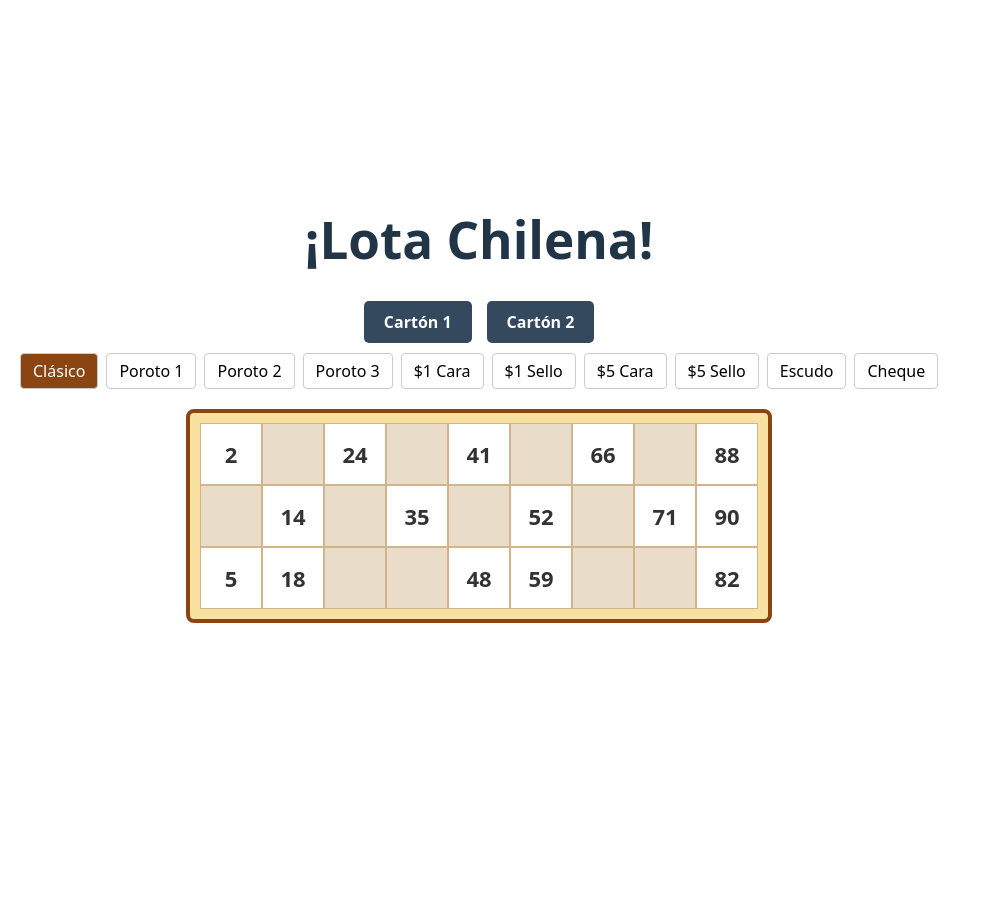
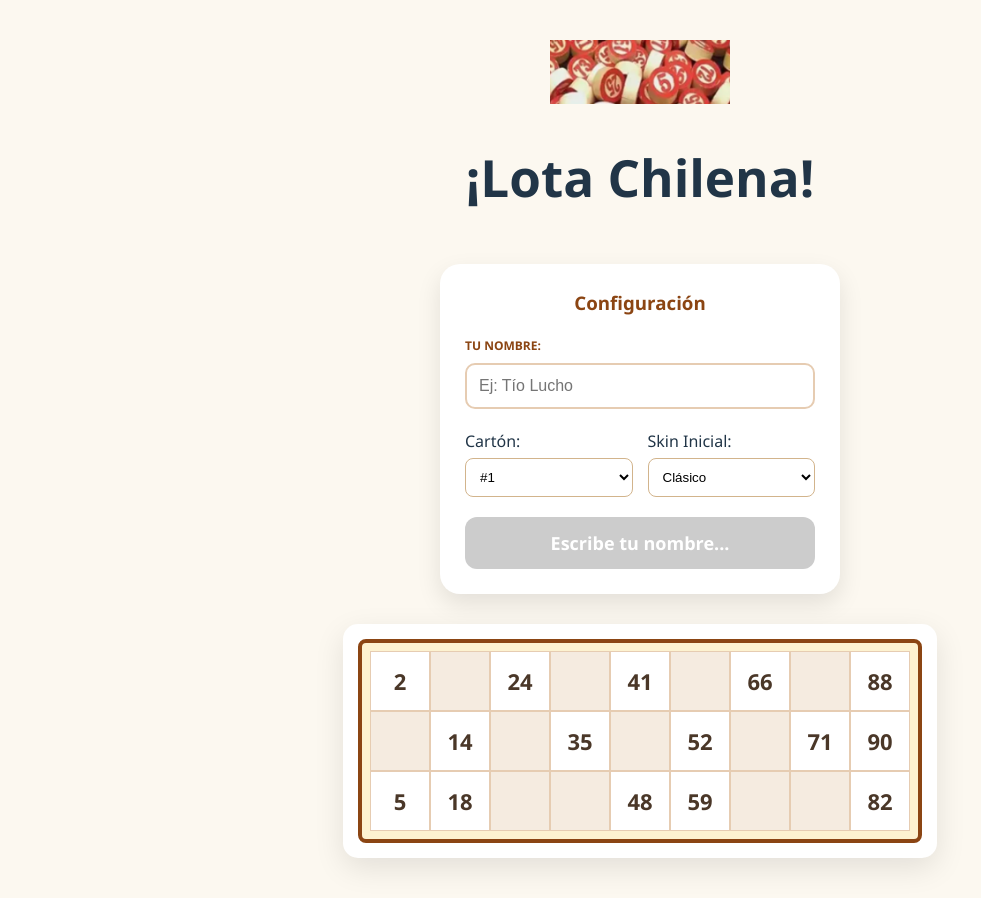
Before and after one commit to rijjsb/lota-chilena, a React (Vite) app: page / in a window 1280 px wide. Shown: the whole page, without its empty margins (0-981 px from the left). Before the commit the page ends 800 px from the top, so only its background shows below. Built offline with nearby package versions, Linux system fonts and the light colour scheme.

Commit message:
adding logo and some more options

```diff
--- a/src/App.css
+++ b/src/App.css
@@ -1,48 +1,178 @@
-.lota-container {
+/* RESET BROWSER DEFAULTS */
+* { box-sizing: border-box; }
+body, html {
+  margin: 0;
+  padding: 0;
+  width: 100%;
+  overflow-x: hidden;
+  background-color: #fcf8f0;
+  font-family: 'Segoe UI', Tahoma, Geneva, Verdana, sans-serif;
+}
+
+/* MAIN CENTERING LOGIC */
+.main-wrapper {
+  display: flex;
+  flex-direction: column;
+  align-items: center; /* Horizontally center everything */
+  justify-content: flex-start;
+  width: 100vw; /* Force full screen width */
+  min-height: 100vh;
+  padding: 40px 15px;
+}
+
+.game-header {
   display: flex;
   flex-direction: column;
   align-items: center;
-  padding: 20px;
+  margin-bottom: 25px;
+  text-align: center;
 }
 
-.skin-selector {
+.logo {
+  max-width: 180px;
+  height: auto;
+  margin-bottom: 10px;
+}
+
+.game-container {
   display: flex;
-  flex-wrap: wrap; /* This makes buttons go to a second line on mobile */
+  flex-direction: column;
+  align-items: center;
+  width: 100%;
+}
+
+/* SETUP CARD (LOBBY) */
+.setup-card {
+  background: white;
+  padding: 25px;
+  border-radius: 20px;
+  box-shadow: 0 10px 25px rgba(0,0,0,0.1);
+  width: 100%;
+  max-width: 400px;
+  margin-bottom: 30px;
+  display: flex;
+  flex-direction: column;
+  gap: 20px;
+}
+
+.setup-card h3 {
+  margin: 0;
+  color: #8b4513;
+  text-align: center;
+}
+
+.input-group {
+  display: flex;
+  flex-direction: column;
   gap: 8px;
-  margin-bottom: 20px;
+}
+
+.input-group label {
+  font-size: 12px;
+  font-weight: bold;
+  color: #8b4513;
+  text-transform: uppercase;
+}
+
+.input-group input {
+  padding: 12px;
+  border: 2px solid #e6ccb2;
+  border-radius: 10px;
+  font-size: 16px;
+  outline: none;
+}
+
+.input-group input:focus { border-color: #27ae60; }
+
+.controls-row {
+  display: flex;
+  justify-content: space-between;
+  gap: 15px;
+}
+
+.control-group {
+  display: flex;
+  flex-direction: column;
+  gap: 5px;
+  flex: 1;
+}
+
+select {
+  padding: 10px;
+  border-radius: 8px;
+  border: 1px solid #d2b48c;
+  background-color: white;
+  width: 100%;
+}
+
+/* BUTTONS */
+.start-btn {
+  background-color: #27ae60;
+  color: white;
+  border: none;
+  padding: 14px;
+  font-size: 18px;
+  font-weight: bold;
+  border-radius: 12px;
+  cursor: pointer;
+  transition: all 0.2s;
+}
+
+.start-btn:disabled {
+  background-color: #ccc;
+  cursor: not-allowed;
+}
+
+.start-btn:not(:disabled):hover { transform: translateY(-2px); }
+
+.ingame-status {
+  text-align: center;
+  margin-bottom: 25px;
+}
+
+.mid-game-skin {
+  margin: 15px 0;
+  display: flex;
+  align-items: center;
+  gap: 10px;
   justify-content: center;
 }
 
-.skin-selector button {
-  padding: 6px 12px;
+.mid-game-skin label { font-size: 12px; font-weight: bold; }
+
+.reset-btn {
+  background: none;
+  border: 1px solid #8b4513;
+  color: #8b4513;
+  padding: 5px 15px;
+  border-radius: 5px;
   cursor: pointer;
-  border: 1px solid #ccc;
-  background: white;
-  border-radius: 4px;
 }
 
-.skin-selector button.active {
-  background-color: #8b4513;
-  color: white;
+/* BOARD STYLES */
+.carton-wrapper {
+  background: white;
+  padding: 15px;
+  border-radius: 15px;
+  box-shadow: 0 10px 30px rgba(0,0,0,0.1);
 }
 
 .carton {
-  display: inline-block;
-  background-color: #f8e1a1;
-  padding: 10px;
+  display: flex;
+  flex-direction: column;
+  background-color: #fdf2d0;
+  padding: 8px;
   border: 4px solid #8b4513;
   border-radius: 8px;
 }
 
-.row {
-  display: flex;
-}
+.row { display: flex; }
 
 .cell {
-  position: relative; /* THIS IS THE MOST IMPORTANT LINE */
-  width: 60px; /* Slightly bigger for better mobile tapping */
+  position: relative;
+  width: 60px;
   height: 60px;
-  border: 1px solid #d2b48c;
+  border: 1px solid #e6ccb2;
   display: flex;
   align-items: center;
   justify-content: center;
@@ -50,60 +180,26 @@
   cursor: pointer;
 }
 
-.cell.empty {
-  background-color: #e9dcc9;
-}
+.cell.empty { background-color: #f5ebe0; }
 
 .number-text {
-  font-weight: bold;
+  font-weight: 800;
   font-size: 22px;
-  color: #333;
-  z-index: 1; /* Puts the number slightly behind the marker if they overlap */
+  color: #4a3728;
 }
 
 .marker-container {
   position: absolute;
-  top: 0;
-  left: 0;
-  width: 100%;
-  height: 100%;
-  display: flex;
-  justify-content: center;
-  align-items: center;
-  z-index: 2; /* Puts the marker on top of the number */
+  top: 0; left: 0; width: 100%; height: 100%;
+  display: flex; justify-content: center; align-items: center;
   pointer-events: none;
 }
 
-.skin-img {
-  width: 90%;  /* This standardizes all image widths */
-  height: 90%; /* This standardizes all image heights */
-  object-fit: contain; /* THIS FIXES DIFFERENT IMAGE SIZES */
-}
+.skin-img { width: 85%; height: 85%; object-fit: contain; }
 
 .classic-dot {
-  width: 40px;
-  height: 40px;
-  background-color: rgba(46, 204, 113, 0.7); /* A nice Chilean Green */
-  border: 2px solid #27ae60; /* Darker green border to make it pop */
+  width: 42px; height: 42px;
+  background-color: rgba(46, 204, 113, 0.7);
+  border: 2px solid #27ae60;
   border-radius: 50%;
 }
-
-.carton-selector {
-  margin-bottom: 10px;
-  display: flex;
-  gap: 15px;
-}
-
-.carton-selector button {
-  padding: 10px 20px;
-  background-color: #34495e;
-  color: white;
-  border: none;
-  border-radius: 5px;
-  cursor: pointer;
-  font-weight: bold;
-}
-
-.carton-selector button:hover {
-  background-color: #2c3e50;
-}
--- a/src/App.jsx
+++ b/src/App.jsx
@@ -1,12 +1,22 @@
-import React, { useState } from 'react';
+import React, { useState, useEffect } from 'react';
 import { cartones } from './cartones';
 import './App.css';
 
 function App() {
+  // Memory: Load saved name and skin from the browser
+  const [userName, setUserName] = useState(localStorage.getItem('lota-name') || '');
+  const [skin, setSkin] = useState(localStorage.getItem('lota-skin') || 'classic');
+
   const [marked, setMarked] = useState([]);
-  const [skin, setSkin] = useState('classic');
+  const [cartonIndex, setCartonIndex] = useState(0);
+  const [isGameStarted, setIsGameStarted] = useState(false);
 
-  // List of all your images based on your folder screenshot
+  // Persistence: Save name and skin whenever they change
+  useEffect(() => {
+    localStorage.setItem('lota-name', userName);
+    localStorage.setItem('lota-skin', skin);
+  }, [userName, skin]);
+
   const skinList = [
     { name: 'Clásico', value: 'classic' },
     { name: 'Poroto 1', value: 'Poroto1.jpg' },
@@ -17,7 +27,8 @@ function App() {
     { name: '$5 Cara', value: 'peso5a.jpg' },
     { name: '$5 Sello', value: 'peso5b.jpg' },
     { name: 'Escudo', value: 'Escudo.jpg' },
-    { name: 'Cheque', value: 'cheque.jpg' }
+    { name: 'Cheque', value: 'cheque.jpg' },
+    { name: '20 Lucas', value: '20lucas.jpg' }
   ];
 
   const toggleNumber = (num) => {
@@ -29,38 +40,87 @@ function App() {
     }
   };
 
-  // 1. Add this new Memory Chip at the top with your other states
-  const [cartonIndex, setCartonIndex] = useState(0);
-
-  // 2. We should also add a function to "Clear" the markers
-  // when we switch cards, so the old markers don't stay on the new card.
-  const switchCarton = (index) => {
-    setCartonIndex(index);
-    setMarked([]); // This "cleans" the board
+  const handleCartonChange = (e) => {
+    setCartonIndex(Number(e.target.value));
+    setMarked([]);
   };
 
   return (
-    <div className="lota-container">
+    <div className="main-wrapper">
+      <header className="game-header">
+        <img src="/lota-logo.png" alt="Lota Chilena" className="logo" />
         <h1>¡Lota Chilena!</h1>
+      </header>
 
-      {/* 3. Add buttons to switch between Card 1 and Card 2 */}
-      <div className="carton-selector">
-        <button onClick={() => switchCarton(0)}>Cartón 1</button>
-        <button onClick={() => switchCarton(1)}>Cartón 2</button>
+      <main className="game-container">
+
+        {!isGameStarted ? (
+          /* LOBBY SCREEN */
+          <div className="setup-card">
+            <h3>Configuración</h3>
+
+            <div className="input-group">
+              <label>Tu Nombre:</label>
+              <input
+                type="text"
+                placeholder="Ej: Tío Lucho"
+                value={userName}
+                onChange={(e) => setUserName(e.target.value)}
+                maxLength={15}
+              />
             </div>
 
-      <div className="skin-selector">
-        {skinList.map((s) => (
-          <button
-            key={s.value}
-            onClick={() => setSkin(s.value)}
-            className={skin === s.value ? 'active' : ''}
-          >
-            {s.name}
-          </button>
+            <div className="controls-row">
+              <div className="control-group">
+                <label>Cartón:</label>
+                <select value={cartonIndex} onChange={handleCartonChange}>
+                  {cartones.map((c, index) => (
+                    <option key={c.id} value={index}>#{c.id}</option>
                   ))}
+                </select>
               </div>
 
+              <div className="control-group">
+                <label>Skin Inicial:</label>
+                <select value={skin} onChange={(e) => setSkin(e.target.value)}>
+                  {skinList.map((s) => (
+                    <option key={s.value} value={s.value}>{s.name}</option>
+                  ))}
+                </select>
+              </div>
+            </div>
+
+            <button
+              className="start-btn"
+              disabled={userName.trim().length < 2}
+              onClick={() => setIsGameStarted(true)}
+            >
+              {userName.trim().length < 2 ? 'Escribe tu nombre...' : '¡A Jugar!'}
+            </button>
+          </div>
+        ) : (
+          /* IN-GAME SCREEN */
+          <div className="ingame-status">
+            <h2>¡Suerte, {userName}!</h2>
+            <p>Jugando con Cartón <strong>#{cartones[cartonIndex].id}</strong></p>
+
+            <div className="mid-game-skin">
+              <label>Cambiar Skin:</label>
+              <select value={skin} onChange={(e) => setSkin(e.target.value)}>
+                {skinList.map((s) => (
+                  <option key={s.value} value={s.value}>{s.name}</option>
+                ))}
+              </select>
+            </div>
+
+            <button className="reset-btn" onClick={() => setIsGameStarted(false)}>
+              Cambiar Cartón / Salir
+            </button>
+          </div>
+        )}
+
+        {/* THE BOARD */}
+        <div className="carton-wrapper">
           <div className="carton">
             {cartones[cartonIndex].rows.map((row, rowIndex) => (
               <div key={rowIndex} className="row">
@@ -87,6 +147,8 @@ function App() {
             ))}
           </div>
         </div>
+      </main>
+    </div>
   );
 }
 
```
Also changed, not shown: public/lota-logo.png (added), public/skins/20lucas.jpg (added). Lines whose indentation alone changed are shown as unchanged.
